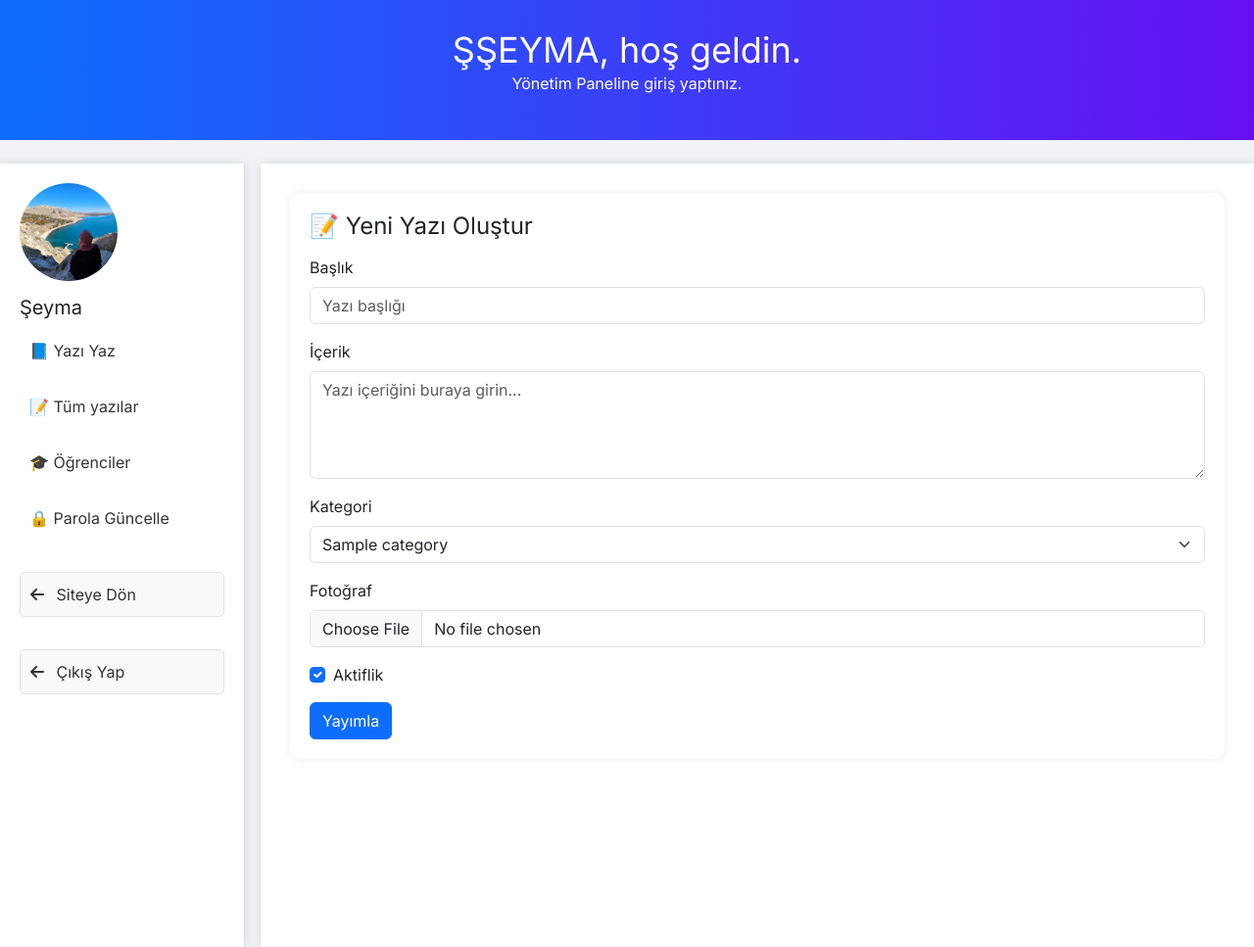
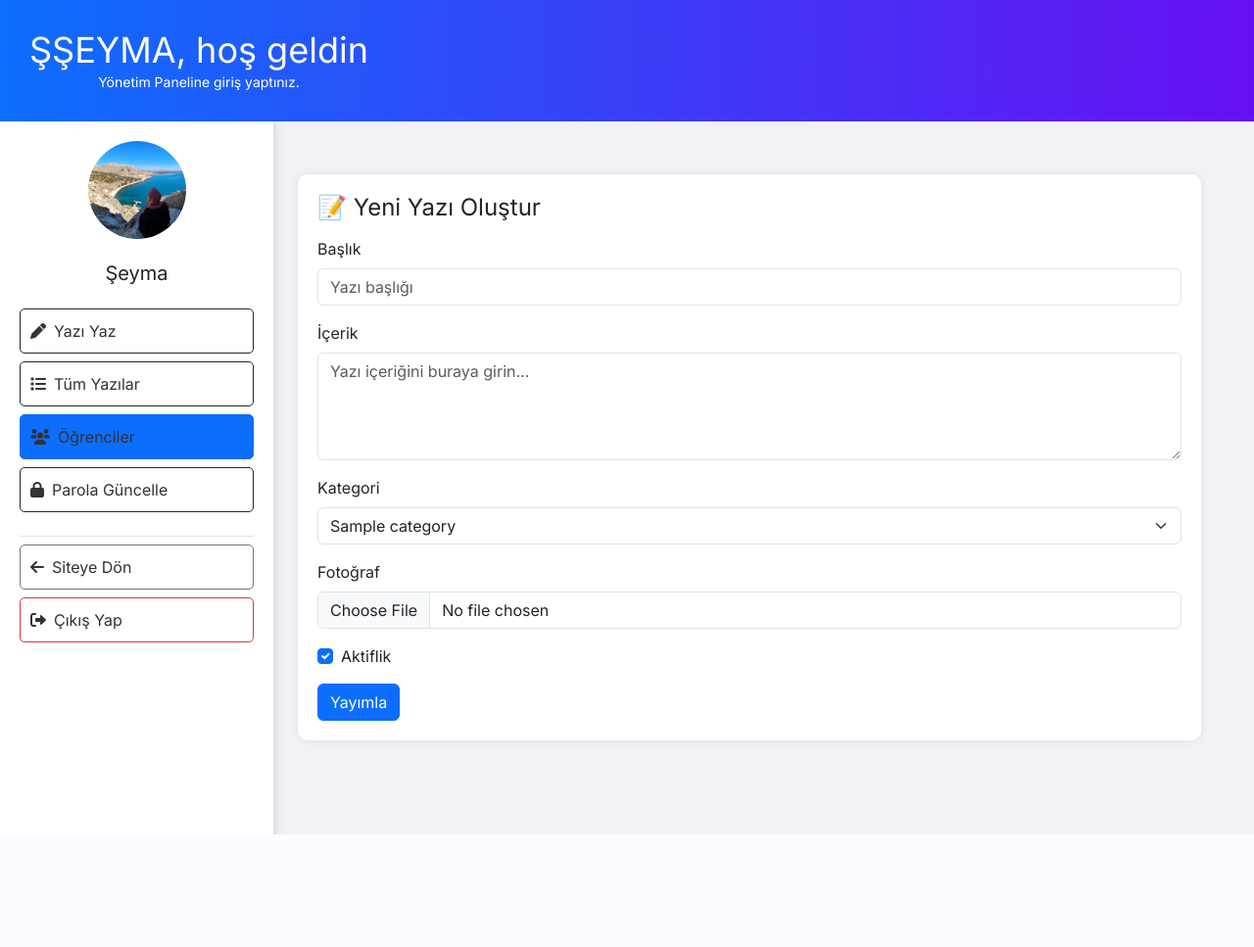
Before and after one commit to ugurtr-cmd/django-project-web, a Django app: page /admin-paneli in a window 1280 px wide. Shown: the whole page at 98% size. After the commit the page ends 852 px from the top, so only its background shows below. Run offline with Django 5.2, Linux system fonts and the light colour scheme; a user stored in the database is signed in; tables that the repository leaves empty hold one stand-in row (values such as "Sample post"); some libraries are stand-ins or nearby versions.

Commit message:
Update layout_admin.html

```diff
--- a/templates/layout_admin.html
+++ b/templates/layout_admin.html
@@ -9,194 +9,115 @@
   <link href="https://fonts.googleapis.com/css2?family=Inter:wght@400;600&display=swap" rel="stylesheet">
   <link rel="stylesheet" href="https://cdnjs.cloudflare.com/ajax/libs/font-awesome/6.0.0/css/all.min.css">
   <style>
+    :root {
+      --sidebar-width: 250px;
+    }
     body {
       font-family: 'Inter', sans-serif;
       background-color: #f8f9fa;
+      overflow-x: hidden;
     }
-
     .admin-header {
       background-color: #0d6efd;
       color: white;
-      padding: 1.5rem;
-      margin-bottom: 1.5rem;
+      padding: 1rem 1.5rem;
       position: relative;
+      z-index: 100;
     }
-
     .admin-container {
       display: flex;
-      flex-wrap: wrap;
-      min-height: calc(100vh - 150px);
+      min-height: calc(100vh - 72px);
     }
-
     .sidebar {
-      flex: 0 0 250px;
+      width: var(--sidebar-width);
       background-color: white;
       padding: 1.5rem;
-      box-shadow: 0 0 10px rgba(0,0,0,0.1);
-      height: 100%;
-      transition: all 0.3s ease;
+      box-shadow: 2px 0 10px rgba(0,0,0,0.1);
+      position: fixed;
+      height: calc(100vh - 72px);
+      overflow-y: auto;
+      transition: transform 0.3s ease;
+      z-index: 90;
     }
-
-    .sidebar img {
-      width: 100px;
-      height: 100px;
-      border-radius: 50%;
-      object-fit: cover;
-      margin-bottom: 1rem;
-    }
-
-    .sidebar nav {
-      display: flex;
-      flex-direction: column;
-      gap: 0.5rem;
-    }
-
-    .sidebar a {
-      padding: 0.75rem 1rem;
-      color: #333;
-      text-decoration: none;
-      border-radius: 5px;
-      transition: all 0.3s;
-    }
-
-    .sidebar a:hover {
-      background-color: #f0f0f0;
-      color: #0d6efd;
-    }
-
-    .main-panel {
+    .main-content {
       flex: 1;
+      margin-left: var(--sidebar-width);
       padding: 1.5rem;
-      background-color: white;
-      margin-left: 1rem;
-      box-shadow: 0 0 10px rgba(0,0,0,0.1);
       transition: margin-left 0.3s ease;
     }
-
-    .section-box {
-      background-color: white;
-      padding: 1.5rem;
-      border-radius: 8px;
-      box-shadow: 0 0 5px rgba(0,0,0,0.05);
-      margin-bottom: 1.5rem;
-    }
-
-    .siteye-don {
-      display: block;
-      padding: 10px 15px;
-      margin-top: 20px;
-      background-color: #f8f9fa;
-      border-radius: 5px;
-      color: #333;
-      text-decoration: none;
-      transition: all 0.3s;
-      border: 1px solid #dee2e6;
-    }
-
-    .siteye-don:hover {
-      background-color: #e9ecef;
-      color: #0d6efd;
-    }
-
-    .siteye-don i {
-      transition: transform 0.3s;
-    }
-
-    .siteye-don:hover i {
-      transform: translateX(-3px);
-    }
-
-    /* Mobile responsive adjustments */
-    @media (max-width: 992px) {
-      .sidebar {
-        position: fixed;
-        left: -250px;
-        top: 0;
-        bottom: 0;
-        z-index: 1000;
-        width: 250px;
-        overflow-y: auto;
-      }
-
-      .sidebar.active {
-        left: 0;
-      }
-
-      .main-panel {
-        margin-left: 0;
-        width: 100%;
-      }
-
-      .menu-toggle {
-        display: block !important;
-      }
-    }
-
     .menu-toggle {
       display: none;
-      position: absolute;
-      right: 20px;
-      top: 20px;
       background: none;
       border: none;
       color: white;
       font-size: 1.5rem;
       cursor: pointer;
     }
-
-    .overlay {
-      position: fixed;
-      top: 0;
-      left: 0;
-      right: 0;
-      bottom: 0;
-      background-color: rgba(0,0,0,0.5);
-      z-index: 999;
-      display: none;
-    }
-
-    .overlay.active {
-      display: block;
+    @media (max-width: 992px) {
+      .sidebar {
+        transform: translateX(-100%);
+      }
+      .sidebar.active {
+        transform: translateX(0);
+      }
+      .main-content {
+        margin-left: 0;
+        width: 100%;
+      }
+      .menu-toggle {
+        display: block;
+      }
     }
   </style>
   {% block css_file %}{% endblock css_file %}
 </head>
 <body>
-  <div class="admin-header">
-    <h1>ŞŞEYMA, hoş geldin.</h1>
-    <p>Yönetim Paneline giriş yaptınız.</p>
+  <div class="admin-header d-flex justify-content-between align-items-center">
+    <div>
+      <h1 class="h4 mb-0">ŞŞEYMA, hoş geldin</h1>
+      <p class="mb-0 small">Yönetim Paneline giriş yaptınız.</p>
+    </div>
     <button class="menu-toggle" id="menuToggle">
       <i class="fas fa-bars"></i>
     </button>
   </div>
 
-  <div class="overlay" id="overlay"></div>
-
-  {% include "messages.html" %}
-
   <div class="admin-container">
     <!-- Sidebar -->
     <div class="sidebar" id="sidebar">
-      <img src="{% static 'blog/img/profil.jpg' %}" alt="Profil Foto">
-      <h5>Şeyma</h5>
-      <nav class="text-start">
-        <a href="{% url 'admin-paneli' %}">📘 Yazı Yaz</a>
-        <a href="{% url 'admin-yazi-listesi' %}">📝 Tüm yazılar</a>
-        <a href="{% url 'ogrenci_listesi' %}">🎓 Öğrenciler</a>
-        <a href="{% url 'parola_guncelle' %}">🔒 Parola Güncelle</a>
-        <!-- Siteye Dön Butonu -->
-        <a href="{% url 'home' %}" class="siteye-don">
-          <i class="fas fa-arrow-left me-2"></i> Siteye Dön
+      <div class="text-center mb-4">
+        <img src="{% static 'blog/img/profil.jpg' %}" alt="Profil Foto" class="rounded-circle" width="100" height="100" style="object-fit: cover;">
+        <h5 class="mt-2">Şeyma</h5>
+      </div>
+      <nav class="d-flex flex-column">
+        <a href="{% url 'admin-paneli' %}" class="btn btn-outline-dark text-start mb-2">
+          <i class="fas fa-pen me-2"></i>Yazı Yaz
         </a>
-        <a href="{% url 'cikis' %}" class="siteye-don">
-          <i class="fas fa-arrow-left me-2"></i> Çıkış Yap
+        <a href="{% url 'admin-yazi-listesi' %}" class="btn btn-outline-dark text-start mb-2">
+          <i class="fas fa-list me-2"></i>Tüm Yazılar
         </a>
+        <a href="{% url 'ogrenci_listesi' %}" class="btn btn-primary text-start mb-2">
+          <i class="fas fa-users me-2"></i>Öğrenciler
+        </a>
+        <a href="{% url 'parola_guncelle' %}" class="btn btn-outline-dark text-start mb-2">
+          <i class="fas fa-lock me-2"></i>Parola Güncelle
+        </a>
+        <div class="mt-3 pt-2 border-top">
+          <a href="{% url 'home' %}" class="btn btn-outline-secondary text-start mb-2">
+            <i class="fas fa-arrow-left me-2"></i>Siteye Dön
+          </a>
+          <a href="{% url 'cikis' %}" class="btn btn-outline-danger text-start">
+            <i class="fas fa-sign-out-alt me-2"></i>Çıkış Yap
+          </a>
+        </div>
       </nav>
     </div>
 
-    {% block content %}
-
-    {% endblock content %}
+    <!-- Main Content -->
+    <div class="main-content" id="mainContent">
+      {% include "messages.html" %}
+      {% block content %}{% endblock content %}
+    </div>
   </div>
 
   <script src="https://cdn.jsdelivr.net/npm/bootstrap@5.3.0/dist/js/bootstrap.bundle.min.js"></script>
@@ -204,36 +125,20 @@
     document.addEventListener('DOMContentLoaded', function() {
       const menuToggle = document.getElementById('menuToggle');
       const sidebar = document.getElementById('sidebar');
-      const overlay = document.getElementById('overlay');
 
       menuToggle.addEventListener('click', function() {
         sidebar.classList.toggle('active');
-        overlay.classList.toggle('active');
 
-        // Menü ikonunu değiştir
+        // İkon değişimi
         const icon = menuToggle.querySelector('i');
-        if (sidebar.classList.contains('active')) {
-          icon.classList.remove('fa-bars');
-          icon.classList.add('fa-times');
-        } else {
-          icon.classList.remove('fa-times');
-          icon.classList.add('fa-bars');
-        }
-      });
-
-      overlay.addEventListener('click', function() {
-        sidebar.classList.remove('active');
-        overlay.classList.remove('active');
-        const icon = menuToggle.querySelector('i');
-        icon.classList.remove('fa-times');
-        icon.classList.add('fa-bars');
+        icon.classList.toggle('fa-bars');
+        icon.classList.toggle('fa-times');
       });
 
       // Ekran boyutu değiştiğinde kontrol et
       window.addEventListener('resize', function() {
         if (window.innerWidth > 992) {
           sidebar.classList.remove('active');
-          overlay.classList.remove('active');
           const icon = menuToggle.querySelector('i');
           icon.classList.remove('fa-times');
           icon.classList.add('fa-bars');
```
